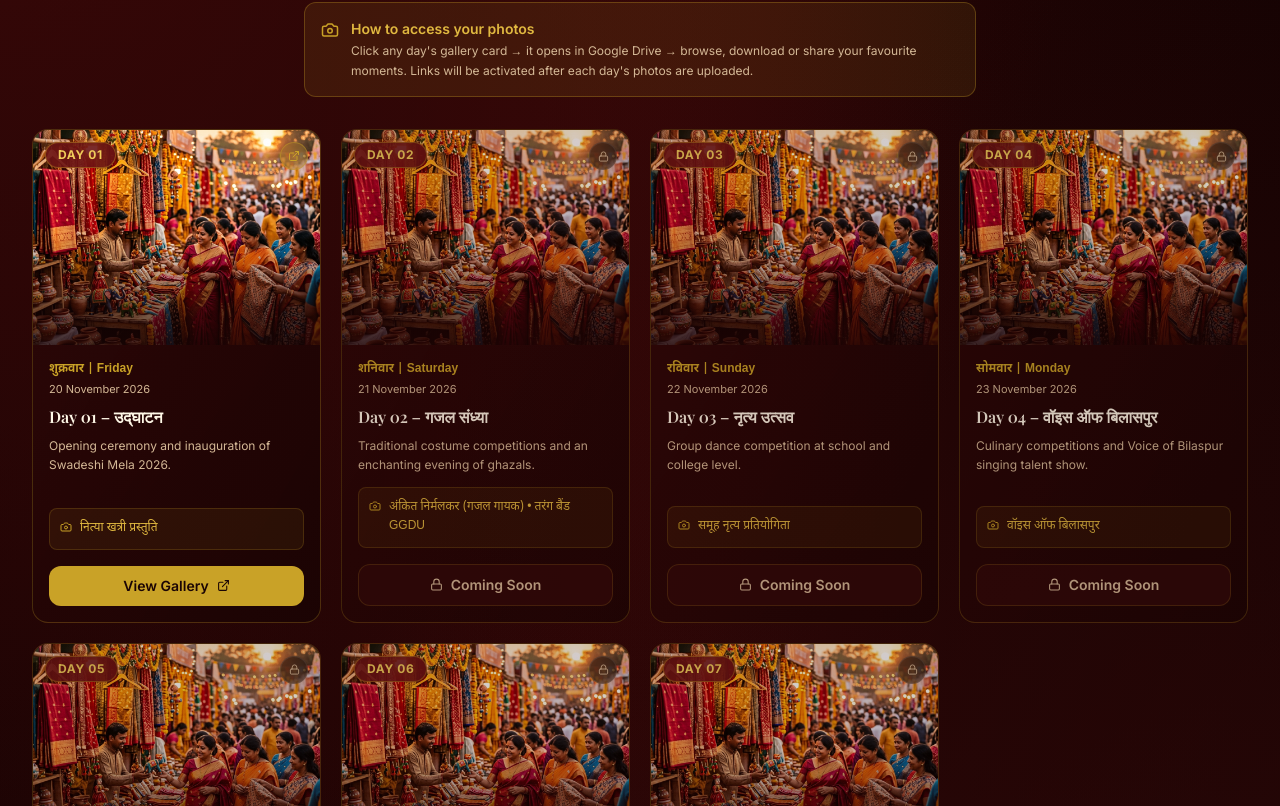
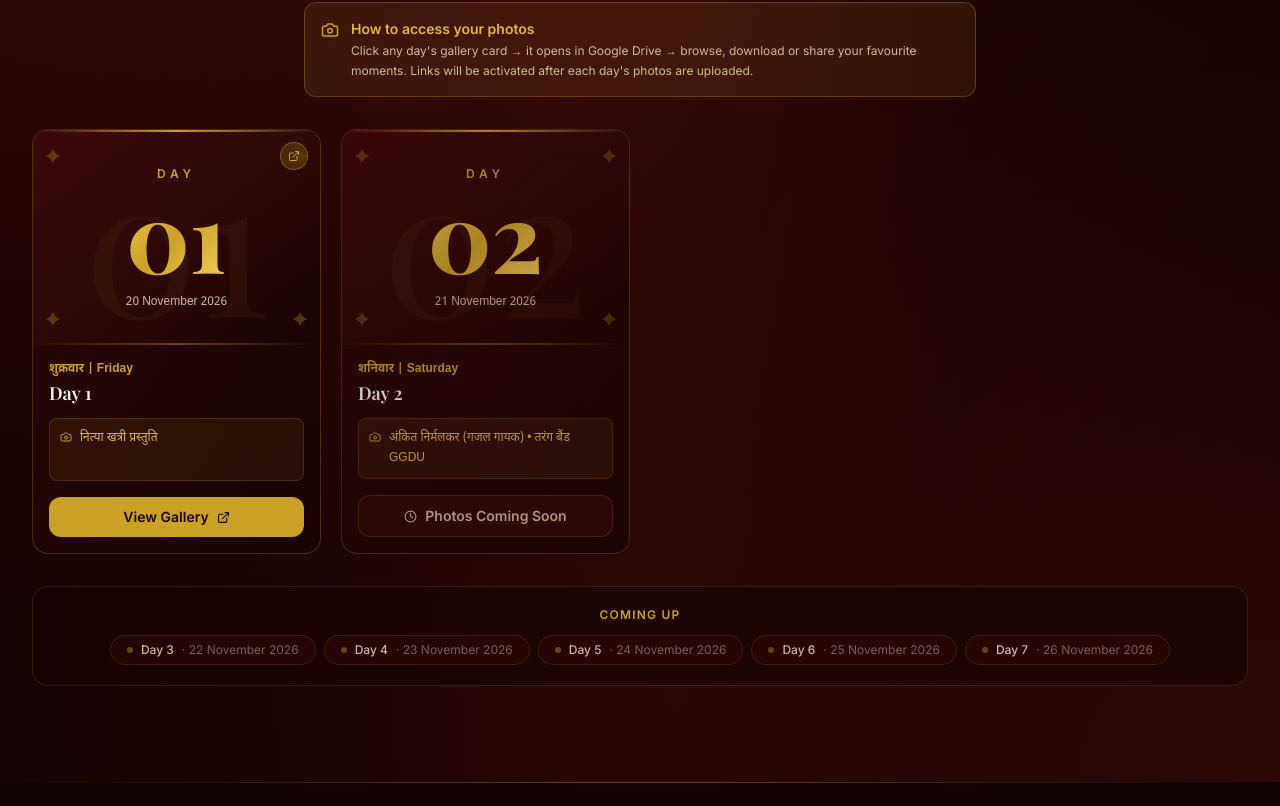
Before and after one commit to wrobr27-debug/swadeshimela, a Next.js app: page / in a window 1280 px wide. Shown: the part 1114-1920 px from the top of the page. Built offline with nearby package versions, Linux system fonts and the light colour scheme; a web font is replaced by a local one.

Commit message:
feat: simplify day titles, text-based cards, auto-hide future days (IST)

```diff
--- a/src/components/gallery/GalleryCard.tsx
+++ b/src/components/gallery/GalleryCard.tsx
@@ -1,7 +1,6 @@
 "use client";
 
-import Image from "next/image";
-import { ExternalLink, Camera, Lock } from "lucide-react";
+import { ExternalLink, Camera, Clock } from "lucide-react";
 import type { Gallery } from "@/types/gallery";
 import { isValidUrl } from "@/lib/utils";
 
@@ -22,75 +21,113 @@ export function GalleryCard({ gallery, index }: GalleryCardProps) {
 
   return (
     <article
-      className={`group relative flex flex-col rounded-2xl overflow-hidden border transition-all duration-300 cursor-pointer card-glow
+      className={`group relative flex flex-col rounded-2xl overflow-hidden border transition-all duration-300 card-glow
         ${isAll
           ? "border-[#C9A227]/60 bg-gradient-to-br from-[#4A0E0E]/80 to-[#1A0404]/90"
           : "border-[#C9A227]/25 bg-gradient-to-br from-[#2E0808]/80 to-[#1A0404]/90"
         }
-        ${hasLink ? "hover:-translate-y-1 hover:border-[#C9A227]/60" : "opacity-80 cursor-default"}
+        ${hasLink ? "cursor-pointer hover:-translate-y-1 hover:border-[#C9A227]/60" : "cursor-default opacity-80"}
       `}
       onClick={handleClick}
       style={{ animationDelay: `${index * 80}ms` }}
     >
-      {/* Thumbnail */}
-      <div className="relative w-full aspect-[4/3] overflow-hidden">
-        <Image
-          src={gallery.thumbnail || "/gallery-thumb.png"}
-          alt={gallery.title}
-          fill
-          className="object-cover transition-transform duration-500 group-hover:scale-105"
-          sizes="(max-width: 640px) 100vw, (max-width: 1024px) 50vw, 25vw"
-          loading="lazy"
-        />
-        {/* Gradient overlay */}
-        <div className="absolute inset-0 bg-gradient-to-t from-[#1A0404]/80 via-transparent to-transparent" />
-
-        {/* Day badge */}
-        <div
-          className={`absolute top-3 left-3 px-3 py-1 rounded-full text-xs font-bold tracking-wider uppercase
-            ${isAll
-              ? "bg-[#C9A227] text-[#1A0404]"
-              : "bg-[#6B1414]/90 text-[#F0CC5A] border border-[#C9A227]/40"
-            }
-          `}
-        >
-          {isAll ? "All Photos" : `Day ${gallery.day}`}
+      {/* ── Day Visual (text-based, no image) ── */}
+      <div
+        className={`relative w-full aspect-[4/3] flex flex-col items-center justify-center overflow-hidden
+          ${isAll
+            ? "bg-gradient-to-br from-[#6B1414] via-[#4A0E0E] to-[#2E0808]"
+            : "bg-gradient-to-br from-[#3B0808] via-[#2E0808] to-[#1A0404]"
+          }
+        `}
+      >
+        {/* Background ornament */}
+        <div className="absolute inset-0 flex items-center justify-center opacity-5 select-none pointer-events-none">
+          <span className="text-[#C9A227] font-serif" style={{ fontSize: "12rem", lineHeight: 1 }}>
+            {isAll ? "✦" : gallery.day}
+          </span>
         </div>
 
-        {/* Lock / External indicator */}
-        <div className="absolute top-3 right-3">
-          {hasLink ? (
-            <div className="w-7 h-7 rounded-full bg-[#C9A227]/20 backdrop-blur-sm border border-[#C9A227]/40 flex items-center justify-center">
-              <ExternalLink size={12} className="text-[#C9A227]" />
-            </div>
+        {/* Gold top border */}
+        <div className="absolute top-0 left-0 right-0 h-0.5 bg-gradient-to-r from-transparent via-[#C9A227] to-transparent" />
+
+        {/* Corner ornaments */}
+        <span className="absolute top-3 left-3 text-[#C9A227]/30 text-xl">✦</span>
+        <span className="absolute top-3 right-3 text-[#C9A227]/30 text-xl">✦</span>
+        <span className="absolute bottom-3 left-3 text-[#C9A227]/30 text-xl">✦</span>
+        <span className="absolute bottom-3 right-3 text-[#C9A227]/30 text-xl">✦</span>
+
+        {/* Main content */}
+        <div className="relative z-10 text-center px-4">
+          {isAll ? (
+            <>
+              <p className="text-[#C9A227] text-xs font-semibold tracking-[0.3em] uppercase mb-2">
+                स्वदेशी मेला
+              </p>
+              <p
+                className="font-serif font-black text-[#F0CC5A] leading-none mb-2"
+                style={{ fontSize: "clamp(1.8rem, 5vw, 2.5rem)" }}
+              >
+                All
+              </p>
+              <p
+                className="font-serif font-black text-[#FFF8E7] leading-none"
+                style={{ fontSize: "clamp(1.8rem, 5vw, 2.5rem)" }}
+              >
+                Photos
+              </p>
+              <div className="mt-3 flex items-center justify-center gap-2">
+                <div className="h-px w-8 bg-[#C9A227]/60" />
+                <span className="text-[#C9A227] text-xs">7 Days</span>
+                <div className="h-px w-8 bg-[#C9A227]/60" />
+              </div>
+            </>
           ) : (
-            <div className="w-7 h-7 rounded-full bg-black/40 backdrop-blur-sm border border-white/10 flex items-center justify-center">
-              <Lock size={11} className="text-[#D4B896]" />
-            </div>
+            <>
+              <p className="text-[#C9A227] text-xs font-semibold tracking-[0.4em] uppercase mb-1">
+                Day
+              </p>
+              <p
+                className="font-serif font-black leading-none mb-3"
+                style={{
+                  fontSize: "clamp(4rem, 10vw, 6rem)",
+                  background: "linear-gradient(135deg, #F0CC5A, #C9A227, #F0CC5A)",
+                  WebkitBackgroundClip: "text",
+                  WebkitTextFillColor: "transparent",
+                  backgroundClip: "text",
+                }}
+              >
+                {gallery.day}
+              </p>
+              <p className="font-devanagari text-[#D4B896] text-xs">{gallery.date}</p>
+            </>
           )}
         </div>
+
+        {/* External link badge */}
+        {hasLink && (
+          <div className="absolute top-3 right-3 w-7 h-7 rounded-full bg-[#C9A227]/20 backdrop-blur-sm border border-[#C9A227]/40 flex items-center justify-center">
+            <ExternalLink size={12} className="text-[#C9A227]" />
+          </div>
+        )}
+
+        {/* Gold bottom border */}
+        <div className="absolute bottom-0 left-0 right-0 h-0.5 bg-gradient-to-r from-transparent via-[#C9A227]/40 to-transparent" />
       </div>
 
-      {/* Content */}
+      {/* ── Card Content ── */}
       <div className="flex flex-col flex-1 p-4">
-        {/* Date & Day */}
+        {/* Day name */}
         <p className="font-devanagari text-[#C9A227] text-xs font-semibold mb-1">
           {gallery.dayName}
         </p>
-        <p className="text-[#D4B896] text-[11px] mb-2">{gallery.date}</p>
 
         {/* Title */}
-        <h3 className="font-serif text-[#FFF8E7] font-semibold text-base leading-snug mb-2 group-hover:text-[#F0CC5A] transition-colors">
+        <h3 className="font-serif text-[#FFF8E7] font-semibold text-lg leading-snug mb-3 group-hover:text-[#F0CC5A] transition-colors">
           {gallery.title}
         </h3>
 
-        {/* Description */}
-        <p className="text-[#D4B896] text-xs leading-relaxed mb-3 flex-1">
-          {gallery.description}
-        </p>
-
-        {/* Cultural Program */}
-        <div className="flex items-start gap-2 bg-[#C9A227]/8 border border-[#C9A227]/20 rounded-lg p-2.5 mb-4">
+        {/* Cultural program chip */}
+        <div className="flex items-start gap-2 bg-[#C9A227]/8 border border-[#C9A227]/20 rounded-lg p-2.5 mb-4 flex-1">
           <Camera size={12} className="text-[#C9A227] mt-0.5 shrink-0" />
           <p className="font-devanagari text-[#E0B840] text-xs leading-relaxed">
             {gallery.culturalProgram}
@@ -113,14 +150,14 @@ export function GalleryCard({ gallery, index }: GalleryCardProps) {
             </>
           ) : (
             <>
-              <Lock size={13} />
-              <span>Coming Soon</span>
+              <Clock size={13} />
+              <span>Photos Coming Soon</span>
             </>
           )}
         </div>
       </div>
 
-      {/* Gold top glow on hover */}
+      {/* Top glow on hover */}
       <div className="absolute top-0 left-0 right-0 h-px bg-gradient-to-r from-transparent via-[#C9A227] to-transparent opacity-0 group-hover:opacity-100 transition-opacity" />
     </article>
   );
--- a/src/components/gallery/GalleryGrid.tsx
+++ b/src/components/gallery/GalleryGrid.tsx
@@ -2,40 +2,91 @@
 
 import { galleries } from "@/config/galleries";
 import { GalleryCard } from "@/components/gallery/GalleryCard";
+import { isValidUrl } from "@/lib/utils";
+
+/** Returns today's date string in IST (UTC+5:30) as "YYYY-MM-DD" */
+function getTodayIST(): string {
+  const now = new Date();
+  // Add IST offset: 5h 30m = 330 minutes
+  const istOffset = 330 * 60 * 1000;
+  const istNow = new Date(now.getTime() + istOffset);
+  return istNow.toISOString().split("T")[0];
+}
+
+/** A day should be visible if its startDate is <= today (IST) */
+function hasOccurred(startDate: string): boolean {
+  return startDate <= getTodayIST();
+}
 
 export function GalleryGrid() {
-  // Show day galleries first, then the "All Photos" card last (featured)
-  const dayGalleries = galleries.filter((g) => g.id !== "all-photos");
+  const today = getTodayIST();
+
+  const dayGalleries = galleries.filter(
+    (g) => g.id !== "all-photos" && hasOccurred(g.startDate)
+  );
+
   const allPhotos = galleries.find((g) => g.id === "all-photos");
+  const showAllPhotos = allPhotos && hasOccurred(allPhotos.startDate);
 
   return (
     <div className="space-y-8">
-      {/* Day-wise cards grid */}
-      <div className="grid grid-cols-1 sm:grid-cols-2 lg:grid-cols-3 xl:grid-cols-4 gap-5">
-        {dayGalleries.map((gallery, i) => (
-          <GalleryCard key={gallery.id} gallery={gallery} index={i} />
-        ))}
-      </div>
+      {/* Day-wise cards */}
+      {dayGalleries.length === 0 ? (
+        <div className="text-center py-16 text-[#D4B896]">
+          <p className="text-4xl mb-3">📸</p>
+          <p className="font-devanagari text-lg">मेला अभी शुरू नहीं हुआ है</p>
+          <p className="text-sm mt-1">Galleries will appear as each day begins.</p>
+        </div>
+      ) : (
+        <div className="grid grid-cols-1 sm:grid-cols-2 lg:grid-cols-3 xl:grid-cols-4 gap-5">
+          {dayGalleries.map((gallery, i) => (
+            <GalleryCard key={gallery.id} gallery={gallery} index={i} />
+          ))}
+        </div>
+      )}
 
-      {/* All Photos — full-width featured card */}
-      {allPhotos && (
+      {/* Upcoming days teaser */}
+      {(() => {
+        const upcoming = galleries.filter(
+          (g) => g.id !== "all-photos" && !hasOccurred(g.startDate)
+        );
+        if (upcoming.length === 0) return null;
+        return (
+          <div className="border border-[#C9A227]/15 rounded-2xl p-5 bg-[#1A0404]/60">
+            <p className="text-[#C9A227] text-xs uppercase tracking-widest font-semibold mb-3 text-center">
+              Coming Up
+            </p>
+            <div className="flex flex-wrap justify-center gap-2">
+              {upcoming.map((g) => (
+                <div
+                  key={g.id}
+                  className="flex items-center gap-2 bg-[#2E0808]/60 border border-[#C9A227]/15 rounded-full px-4 py-1.5"
+                >
+                  <span className="w-1.5 h-1.5 rounded-full bg-[#C9A227]/40" />
+                  <span className="text-[#D4B896] text-xs font-medium">{g.title}</span>
+                  <span className="text-[#D4B896]/50 text-xs">· {g.date}</span>
+                </div>
+              ))}
+            </div>
+          </div>
+        );
+      })()}
+
+      {/* All Photos — only shown after Day 7 (Nov 27) */}
+      {showAllPhotos && allPhotos && (
         <div className="mt-6">
-          <div className="relative rounded-2xl overflow-hidden border border-[#C9A227]/50 bg-gradient-to-r from-[#4A0E0E]/80 to-[#2E0808]/90 p-6 md:p-8 flex flex-col md:flex-row items-center gap-6 group cursor-pointer hover:border-[#C9A227]/80 transition-all card-glow"
+          <div
+            className="relative rounded-2xl overflow-hidden border border-[#C9A227]/50 bg-gradient-to-r from-[#4A0E0E]/80 to-[#2E0808]/90 p-6 md:p-8 flex flex-col md:flex-row items-center gap-6 group cursor-pointer hover:border-[#C9A227]/80 transition-all card-glow"
             onClick={() => {
-              if (allPhotos.driveUrl && allPhotos.driveUrl !== "#") {
+              if (isValidUrl(allPhotos.driveUrl)) {
                 window.open(allPhotos.driveUrl, "_blank", "noopener,noreferrer");
               }
             }}
           >
-            {/* Gold glow top */}
             <div className="absolute top-0 left-0 right-0 h-0.5 bg-gradient-to-r from-transparent via-[#C9A227] to-transparent" />
-
-            {/* Star badge */}
-            <div className="shrink-0 w-16 h-16 md:w-20 md:h-20 rounded-full bg-gradient-to-br from-[#C9A227] to-[#E0B840] flex items-center justify-center text-3xl md:text-4xl shadow-xl shadow-[#C9A227]/20 group-hover:scale-110 transition-transform">
+            <div className="shrink-0 w-16 h-16 md:w-20 md:h-20 rounded-full bg-gradient-to-br from-[#C9A227] to-[#E0B840] flex items-center justify-center text-3xl shadow-xl shadow-[#C9A227]/20 group-hover:scale-110 transition-transform">
               ✦
             </div>
-
-            {/* Text */}
             <div className="flex-1 text-center md:text-left">
               <span className="inline-block bg-[#C9A227] text-[#1A0404] text-xs font-bold px-3 py-0.5 rounded-full mb-2">
                 Complete Collection
@@ -43,12 +94,8 @@ export function GalleryGrid() {
               <h3 className="font-serif text-2xl md:text-3xl font-bold text-[#FFF8E7] mb-1 group-hover:text-[#F0CC5A] transition-colors">
                 All 7 Days — Every Moment
               </h3>
-              <p className="font-devanagari text-[#D4B896] text-sm">
-                {allPhotos.culturalProgram} · {allPhotos.date}
-              </p>
+              <p className="font-devanagari text-[#D4B896] text-sm">{allPhotos.date}</p>
             </div>
-
-            {/* CTA */}
             <div className="shrink-0">
               <div className="flex items-center gap-2 bg-[#C9A227] hover:bg-[#E0B840] text-[#1A0404] font-bold px-6 py-3 rounded-xl transition-colors">
                 <span>View All Photos</span>
--- a/src/config/galleries.ts
+++ b/src/config/galleries.ts
@@ -4,90 +4,90 @@ export const galleries: Gallery[] = [
   {
     id: "day-01",
     day: "01",
+    startDate: "2026-11-20",
     date: "20 November 2026",
     dayName: "शुक्रवार | Friday",
-    title: "Day 01 – उद्घाटन",
-    description: "Opening ceremony and inauguration of Swadeshi Mela 2026.",
+    title: "Day 1",
+    description: "Photos from Day 1 of Swadeshi Mela 2026.",
     culturalProgram: "नित्या खत्री प्रस्तुति",
     driveUrl: "https://drive.google.com/drive/folders/1zOWJrwFU16ZY0i5Rx72IAkAcn2yYaj1k?usp=sharing",
-    thumbnail: "/gallery-thumb.png",
   },
   {
     id: "day-02",
     day: "02",
+    startDate: "2026-11-21",
     date: "21 November 2026",
     dayName: "शनिवार | Saturday",
-    title: "Day 02 – गजल संध्या",
-    description: "Traditional costume competitions and an enchanting evening of ghazals.",
+    title: "Day 2",
+    description: "Photos from Day 2 of Swadeshi Mela 2026.",
     culturalProgram: "अंकित निर्मलकर (गजल गायक) • तरंग बैंड GGDU",
     driveUrl: "#",
-    thumbnail: "/gallery-thumb.png",
   },
   {
     id: "day-03",
     day: "03",
+    startDate: "2026-11-22",
     date: "22 November 2026",
     dayName: "रविवार | Sunday",
-    title: "Day 03 – नृत्य उत्सव",
-    description: "Group dance competition at school and college level.",
+    title: "Day 3",
+    description: "Photos from Day 3 of Swadeshi Mela 2026.",
     culturalProgram: "समूह नृत्य प्रतियोगिता",
     driveUrl: "#",
-    thumbnail: "/gallery-thumb.png",
   },
   {
     id: "day-04",
     day: "04",
+    startDate: "2026-11-23",
     date: "23 November 2026",
     dayName: "सोमवार | Monday",
-    title: "Day 04 – वॉइस ऑफ बिलासपुर",
-    description: "Culinary competitions and Voice of Bilaspur singing talent show.",
+    title: "Day 4",
+    description: "Photos from Day 4 of Swadeshi Mela 2026.",
     culturalProgram: "वॉइस ऑफ बिलासपुर",
     driveUrl: "#",
-    thumbnail: "/gallery-thumb.png",
   },
   {
     id: "day-05",
     day: "05",
+    startDate: "2026-11-24",
     date: "24 November 2026",
     dayName: "मंगलवार | Tuesday",
-    title: "Day 05 – कथक संध्या",
-    description: "Mehndi competition and a mesmerising Kathak performance.",
+    title: "Day 5",
+    description: "Photos from Day 5 of Swadeshi Mela 2026.",
     culturalProgram: "राधिका पाखी (कथक) • रामायण नेताम (रंग झरना)",
     driveUrl: "#",
-    thumbnail: "/gallery-thumb.png",
   },
   {
     id: "day-06",
     day: "06",
+    startDate: "2026-11-25",
     date: "25 November 2026",
     dayName: "बुधवार | Wednesday",
-    title: "Day 06 – लोक संस्कृति",
-    description: "Rangoli & hair styling competitions, regional folk culture evening.",
+    title: "Day 6",
+    description: "Photos from Day 6 of Swadeshi Mela 2026.",
     culturalProgram: "प्रांतीय सांस्कृतिक समागम • चिन्हारी ग्रुप • रजनी रजक (लोकगायिका)",
     driveUrl: "#",
-    thumbnail: "/gallery-thumb.png",
   },
   {
     id: "day-07",
     day: "07",
+    startDate: "2026-11-26",
     date: "26 November 2026",
     dayName: "गुरुवार | Thursday",
-    title: "Day 07 – समापन समारोह",
-    description: "Grand finale of Swadeshi Mela 2026 with Lok Sangam.",
+    title: "Day 7",
+    description: "Photos from Day 7 of Swadeshi Mela 2026.",
     culturalProgram: "भगवत कश्यप (लोक संगम)",
     driveUrl: "#",
-    thumbnail: "/gallery-thumb.png",
   },
   {
     id: "all-photos",
     day: "ALL",
+    startDate: "2026-11-27",
     date: "20–26 November 2026",
     dayName: "सम्पूर्ण संग्रह",
-    title: "Complete Collection",
-    description: "All photographs from all seven days of Swadeshi Mela 2026 in one place.",
+    title: "All Photos",
+    description: "Complete photo collection from all 7 days of Swadeshi Mela 2026.",
     culturalProgram: "सभी 7 दिनों की यादें",
     driveUrl: "#",
-    thumbnail: "/gallery-thumb.png",
     featured: true,
   },
 ];
--- a/src/types/gallery.ts
+++ b/src/types/gallery.ts
@@ -1,6 +1,7 @@
 export interface Gallery {
   id: string;
   day: string;
+  startDate: string; // ISO date "YYYY-MM-DD" — used to auto-hide future days
   date: string;
   dayName: string;
   title: string;
```
